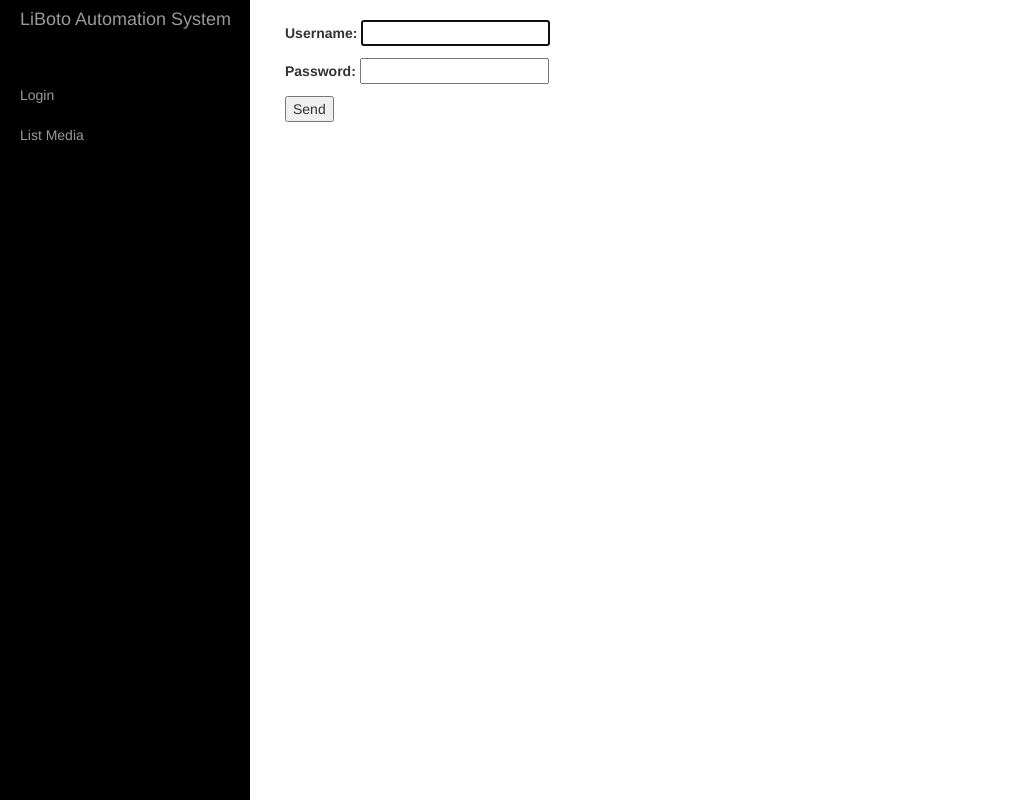
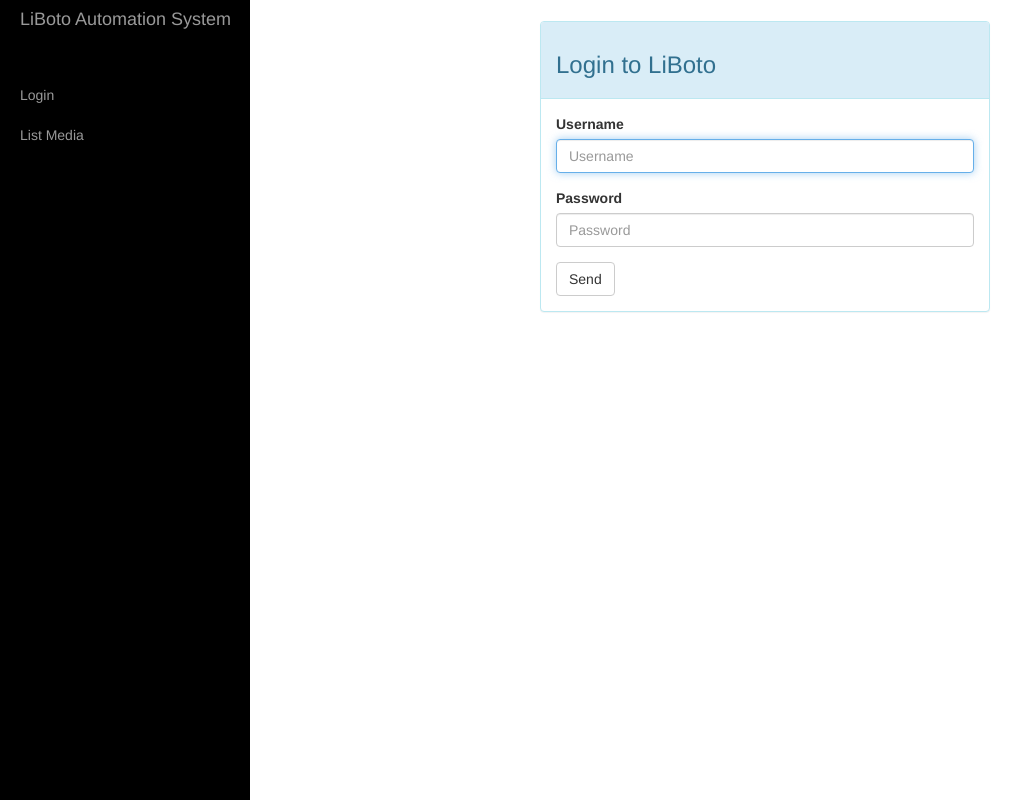
Before and after one commit to fsebile/liboto, a Django app: page /login/ in a window 1280 px wide. Shown: the whole page, without its empty margins (0-1032 px from the left). Run offline with Django 3.2, Linux system fonts and the light colour scheme; some libraries are stand-ins or nearby versions.

Commit message:
Django Bootstrap3 integration added and base.html and login.html changed.

```diff
--- a/liboto/settings.py
+++ b/liboto/settings.py
@@ -37,6 +37,7 @@ INSTALLED_APPS = (
     'django.contrib.messages',
     'django.contrib.staticfiles',
     'django.contrib.humanize',
+    'bootstrap3',
     'main',
 )
 
--- a/requirements.txt
+++ b/requirements.txt
@@ -1,3 +1,4 @@
 Django==1.7.1
 argparse==1.2.1
+django-bootstrap3==5.0.3
 wsgiref==0.1.2
--- a/templates/base.html
+++ b/templates/base.html
@@ -1,4 +1,4 @@
-{% load static %}
+{% load static bootstrap3 %}
 <!DOCTYPE html>
 <html lang="en">
 
@@ -59,6 +59,11 @@
             <div class="container-fluid">
                 <div class="row">
                     <div class="col-lg-12">
+                        {% bootstrap_messages %}
+                    </div>
+                </div>
+                <div class="row">
+                    <div class="col-lg-12">
                         {% block content %}{% endblock %}
                     </div>
                 </div>
--- a/templates/registration/login.html
+++ b/templates/registration/login.html
@@ -1,9 +1,18 @@
 {% extends "base.html" %}
-{% load humanize %}
+{% load humanize bootstrap3%}
 {% block content %}
-<form method="POST">
-    {% csrf_token %}
-    {{ form.as_p }}
-    <button type="submit">Send</button>
-</form>
+    <div class="col-md-6 col-md-offset-3">
+        <div class="panel panel-info">
+            <div class="panel-heading">
+                <h3>Login to LiBoto</h3>
+            </div>
+            <div class="panel-body">
+                <form method="POST">
+                    {% csrf_token %}
+                    {% bootstrap_form form %}
+                    <button class="btn btn-default" type="submit">Send</button>
+                </form>
+            </div>
+        </div>
+    </div>
 {% endblock content %}
```
